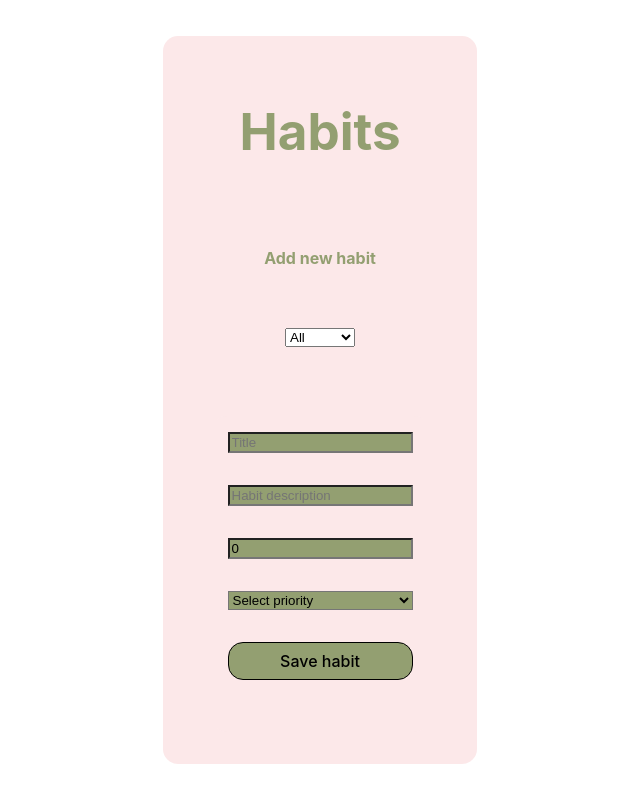
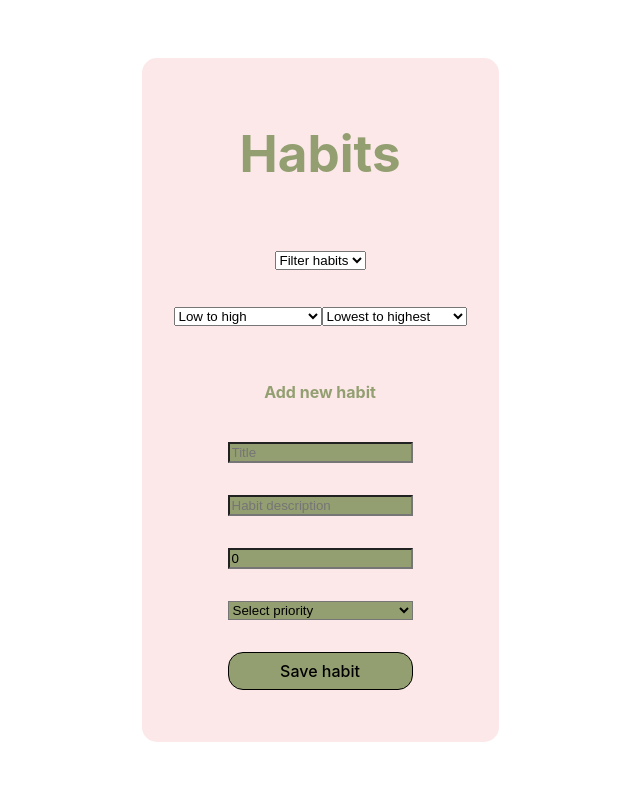
Before and after one commit to giecherry/Productivity-Assistant-Application, a React (Vite) app: page /habits in a window 1280 px wide. Shown: the whole page, without its empty margins (320-960 px from the left). Built offline with nearby package versions, Linux system fonts and the light colour scheme.

Commit message:
moved function for counter

```diff
--- a/src/components/Habit-components/CreateNewHabit.jsx
+++ b/src/components/Habit-components/CreateNewHabit.jsx
@@ -7,9 +7,9 @@ function CreateNewHabit() {
 
     const [habits, setHabits] = useState(JSON.parse(sessionStorage.getItem("Data")) || []);
 
-    let {counter, increment, reduce, zero} = useContext(HabitCounterContext)
+    let {increment, reduce, zero} = useContext(HabitCounterContext)
     let {reset} = useContext(DeleteHabitContext)
-    let {filterHabits, setFilterHabits} = useContext(HabitFiltSortContext)
+    let {filterHabits, setFilterHabits, sortHabits, setSortHabits} = useContext(HabitFiltSortContext)
 
     let [title, setTitle] = useState('');
     let [description, setDescription] = useState('');
@@ -21,11 +21,33 @@ function CreateNewHabit() {
         sessionStorage.setItem("Data", JSON.stringify(habits))
     }, [habits])
 
+    function getSortedArray (arrayToSort) {
+        return arrayToSort.sort((a, b) => {
+            if (sortHabits.keyToSort === 'repeat') {
+                return sortHabits.direction === 'asc' ? a.repeat - b.repeat : b.repeat - a.repeat;
+            }
+            if (sortHabits.keyToSort === 'priority') {
+                const priorityOrder = {'High': 3, 'Medium': 2, 'Low':1};
+                return sortHabits.direction === 'asc'
+                    ? priorityOrder[a.priority] - priorityOrder[b.priority]
+                    : priorityOrder[b.priority] - priorityOrder[a.priority];
+            }
+            return 0;
+        });
+    }
+
+    function handleSortChange(keyToSort, direction) {
+        setSortHabits({
+            keyToSort,
+            direction
+        });
+    }
+
     const AddHabit = (e) => {
         e.preventDefault();
 
         let newHabit = {
-            id:Date.now(),
+            id: Date.now(),
             title,
             description,
             repeat,
@@ -37,36 +59,11 @@ function CreateNewHabit() {
         setHabits(updatedHabits)
     }
 
-    let deleteHabit = (id) => {
-        let updatedHabits = habits.filter((habit) => habit.id !== id)
-        setHabits(updatedHabits);
-    }
-
-    let incrementCounter = (id) => {
-        setHabits(habits.map(habit => habit.id === id ? {...habit, counter: habit.counter +1} : habit));
-    }
-
-    let reduceCounter = (id) => {
-        setHabits(habits.map(habit => habit.id === id ? {...habit, counter: habit.counter -1} : habit));
-    }
-
-    let zeroCounter = (id) => {
-        setHabits(habits.map(habit => habit.id === id ? {...habit, counter: 0} : habit));
-    }
-
-    let filteredHabits = filterHabits && filterHabits !== "All" ? habits.filter((habit) => habit.priority === filterHabits) : habits;
-
-    let sortedHabits = filteredHabits.sort((a, b) => {
-        const priority = ['Low', 'Medium', 'High'];
-        return priority.indexOf(a.priority) - priority.indexOf(b.priority);
-    });
-
     return (
         <>
-            <h4 className="habitHFour">Add new habit</h4>
-
-            <div>
-            <select value={filterHabits || "All"} onChange={(e) => setFilterHabits(e.target.value)}>
+            <div className="FilterDiv">
+                <select className="FilterPriority" value={filterHabits} onChange={(e) => setFilterHabits(e.target.value)}>
+                    <option value="" disabled>Filter habits</option>
                     <option value="All">All</option>
                     <option value="High">High</option>
                     <option value="Medium">Medium</option>
@@ -74,21 +71,26 @@ function CreateNewHabit() {
                 </select>
             </div>
 
-            <ul>
-                {filteredHabits.map((habit) =>
-                    <li key={habit.id}>
-                        {habit.priority}
-                    </li>
-                )}
-            </ul>
+            <div className="SortDiv">
+                <select className="SortPriority" onChange={(e) => handleSortChange('priority', e.target.value)}>
+                    <option value="" disabled>Sort habits by priority</option>
+                    <option value="asc">Low to high</option>
+                    <option value="desc">High to low</option>
+                </select>
+                <select className="SortRepeat" onChange={(e) => handleSortChange('repeat', e.target.value)}>
+                    <option value="" disabled>Sort habits by repeat</option>
+                    <option value="asc">Lowest to highest</option>
+                    <option value="desc">Highest to lowest</option>
+                </select>
+            </div>
+
+            <div className="createHabitContainer">
+                <h4 className="habitHFour">Add new habit</h4>
 
                 <div className="createHabit">
                     <input className="HabitTitle" type="text" placeholder="Title" value={title} onChange={(e) => setTitle(e.target.value)} required/>
-
                     <input className="HabitDescription" type="text" placeholder="Habit description" value={description} onChange={(e) => setDescription(e.target.value)}/>
-
                     <input className="HabitRepeat" type="number" placeholder="Repeat" value={repeat} onChange={(e) => setRepeat(e.target.value)} required/>
-
                     <select className="HabitPriority" value={priority} onChange={(e) => setPriority(e.target.value)} required>
                         <option value="" disabled>Select priority</option>
                         <option value="High">High</option>
@@ -97,26 +99,29 @@ function CreateNewHabit() {
                     </select>
 
                     <button className="HabitButton" onClick={AddHabit}>Save habit</button>
+                </div>
 
+                <div>
                     <ul>
-                    {habits.map((habit, i) => (
+                        {getSortedArray(
+                            (filterHabits === "All" || !filterHabits
+                                ? habits
+                                : habits.filter((habit) => habit.priority === filterHabits)
+                            )
+                            ).map((habit) => (
                                 <li className="habitCard" key={habit.id}>
                                     <h3>Habit: {habit.title}</h3>
                                     <p>Repeat: {habit.repeat}</p>
                                     <p>Priority: {habit.priority}</p>
                                     <p>Count your repetitions {habit.counter}</p>
-                        <button className="HabitButton" onClick={() => incrementCounter(habit.id)}>+</button>
-                        <button className="HabitButton" onClick={() => reduceCounter(habit.id)}>-</button>
-                        <button className="HabitButton" onClick={() => zeroCounter(habit.id)}>Reset counter</button>
-                        <button className="HabitButton"onClick={() => deleteHabit(habit.id)}>Delete</button>
-                        {/* <button className="HabitButton" onClick={increment}>+</button>
-                        <button className="HabitButton" onClick={reduce}>-</button>
-                        <button className="HabitButton" onClick={zero}>Reset counter</button>
-                        <button className="HabitButton"onClick={reset}>Delete</button> */}
-                        {/* <button className="HabitButton"onClick={() => reset(habits, setHabits, habit)}>Delete</button> */}
+                                    <button className="HabitButton" onClick={() => increment(habit.id, habits, setHabits)}>+</button>
+                                    <button className="HabitButton" onClick={() => reduce(habit.id, habits, setHabits)}>-</button>
+                                    <button className="HabitButton" onClick={() => zero(habit.id, habits, setHabits)}>Reset counter</button>
+                                    <button className="HabitButton"onClick={() => reset(habit.id, habits, setHabits)}>Delete</button>
                                 </li>
                         ))}
                     </ul>
+                </div>
             </div>
         </>
     )
```
Lines whose indentation alone changed are shown as unchanged.
